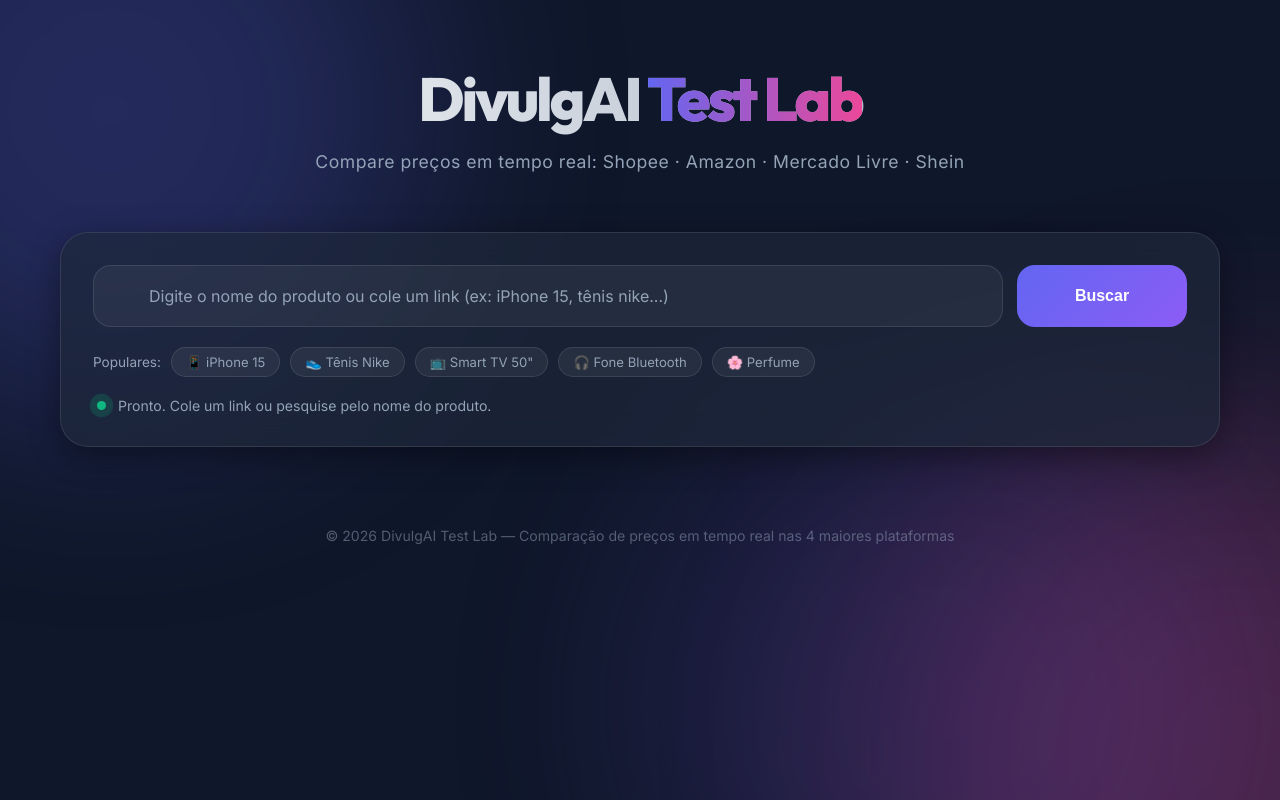
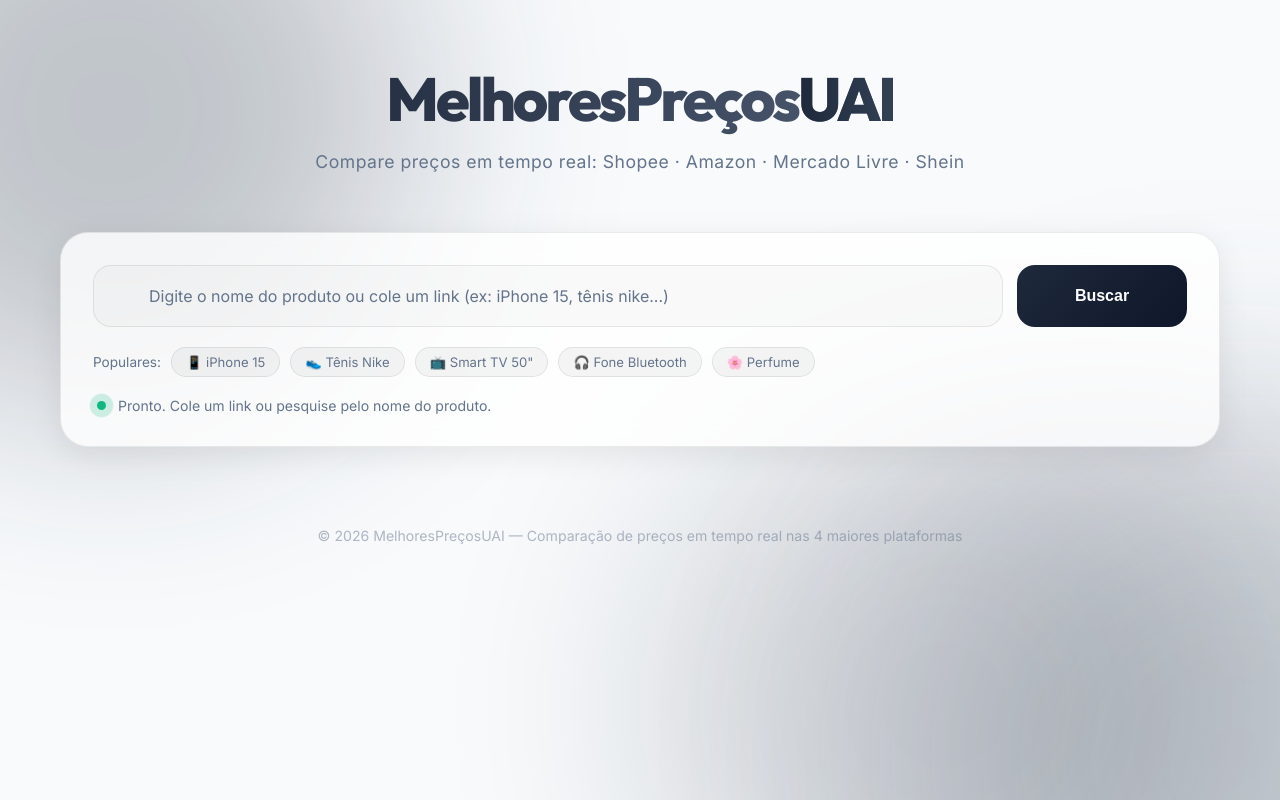
Before and after one commit to pedrobolado2023/pesquisalink, a website: page public/index.html in a window 1280 px wide. Drawn offline with Linux system fonts and the light colour scheme; some icons are missing.

Commit message:
style: update brand to MelhoresPreçosUAI and switch to light theme with black accents

```diff
--- a/public/index.html
+++ b/public/index.html
@@ -3,8 +3,8 @@
 <head>
     <meta charset="UTF-8">
     <meta name="viewport" content="width=device-width, initial-scale=1.0">
-    <meta name="description" content="DivulgAI Test Lab - Compare preços de produtos em Shopee, Amazon, Mercado Livre e Shein em tempo real.">
-    <title>DivulgAI Test Lab | Comparador de Preços</title>
+    <meta name="description" content="MelhoresPreçosUAI - Compare preços de produtos em Shopee, Amazon, Mercado Livre e Shein em tempo real.">
+    <title>MelhoresPreçosUAI | Comparador de Preços</title>
     <link rel="stylesheet" href="style.css">
     <link rel="preconnect" href="https://fonts.googleapis.com">
     <link rel="preconnect" href="https://fonts.gstatic.com" crossorigin>
@@ -20,7 +20,7 @@
 
     <main class="container">
         <header class="hero">
-            <h1 class="logo">DivulgAI <span>Test Lab</span></h1>
+            <h1 class="logo">MelhoresPreços<span>UAI</span></h1>
             <p class="subtitle">Compare preços em tempo real: Shopee · Amazon · Mercado Livre · Shein</p>
         </header>
 
@@ -114,7 +114,7 @@
         </section>
 
         <footer class="footer">
-            <p>© 2026 DivulgAI Test Lab &mdash; Comparação de preços em tempo real nas 4 maiores plataformas</p>
+            <p>© 2026 MelhoresPreçosUAI &mdash; Comparação de preços em tempo real nas 4 maiores plataformas</p>
         </footer>
     </main>
 
--- a/public/style.css
+++ b/public/style.css
@@ -1,13 +1,13 @@
 :root {
-    --primary: #6366f1;
-    --secondary: #ec4899;
-    --accent: #8b5cf6;
-    --bg-dark: #0f172a;
-    --card-bg: rgba(30, 41, 59, 0.7);
-    --text-main: #f8fafc;
-    --text-dim: #94a3b8;
-    --glass-border: rgba(255, 255, 255, 0.1);
-    --shadow: 0 8px 32px 0 rgba(0, 0, 0, 0.4);
+    --primary: #1e293b;
+    --secondary: #334155;
+    --accent: #0f172a;
+    --bg-dark: #f8fafc;
+    --card-bg: rgba(255, 255, 255, 0.8);
+    --text-main: #0f172a;
+    --text-dim: #64748b;
+    --glass-border: rgba(0, 0, 0, 0.08);
+    --shadow: 0 8px 32px 0 rgba(0, 0, 0, 0.08);
 
     /* Platform Colors */
     --shopee: #EE4D2D;
@@ -75,7 +75,7 @@
 .logo {
     font-size: 3.8rem;
     font-weight: 800;
-    background: linear-gradient(to right, #fff, #94a3b8);
+    background: linear-gradient(to right, #0f172a, #64748b);
     -webkit-background-clip: text;
     -webkit-text-fill-color: transparent;
     letter-spacing: -3px;
@@ -135,11 +135,11 @@
 
 input[type="text"] {
     width: 100%;
-    background: rgba(255, 255, 255, 0.05);
+    background: rgba(0, 0, 0, 0.02);
     border: 1px solid var(--glass-border);
     border-radius: 18px;
     padding: 20px 20px 20px 55px;
-    color: white;
+    color: var(--text-main);
     font-size: 1rem;
     font-family: 'Inter', sans-serif;
     transition: all 0.4s cubic-bezier(0.4, 0, 0.2, 1);
@@ -148,8 +148,8 @@
 input[type="text"]:focus {
     outline: none;
     border-color: var(--primary);
-    background: rgba(255, 255, 255, 0.09);
-    box-shadow: 0 0 30px rgba(99, 102, 241, 0.25);
+    background: rgba(0, 0, 0, 0.04);
+    box-shadow: 0 0 30px rgba(0, 0, 0, 0.08);
 }
 
 input[type="text"]::placeholder { color: var(--text-dim); }
@@ -195,7 +195,7 @@
 }
 
 .quick-tag {
-    background: rgba(255, 255, 255, 0.06);
+    background: rgba(0, 0, 0, 0.04);
     border: 1px solid var(--glass-border);
     color: var(--text-dim);
     padding: 6px 14px;
@@ -207,9 +207,9 @@
 }
 
 .quick-tag:hover {
-    background: rgba(99, 102, 241, 0.2);
+    background: rgba(0, 0, 0, 0.08);
     border-color: var(--primary);
-    color: white;
+    color: var(--text-main);
     transform: translateY(-2px);
 }
 
@@ -277,7 +277,7 @@
 .stat-count {
     font-weight: 800;
     font-size: 1.1rem;
-    color: white;
+    color: var(--text-main);
     min-width: 20px;
     text-align: right;
 }
@@ -378,7 +378,7 @@
     padding: 8px 18px;
     border-radius: 12px;
     border: 1px solid var(--glass-border);
-    background: rgba(255, 255, 255, 0.03);
+    background: rgba(0, 0, 0, 0.03);
     color: var(--text-dim);
     font-size: 0.85rem;
     font-weight: 500;
@@ -388,8 +388,8 @@
 }
 
 .filter-chip:hover {
-    background: rgba(255, 255, 255, 0.08);
-    color: white;
+    background: rgba(0, 0, 0, 0.08);
+    color: var(--text-main);
     transform: translateY(-2px);
 }
 
@@ -560,7 +560,7 @@
 .price-value {
     font-size: 1.75rem;
     font-weight: 800;
-    color: white;
+    color: var(--text-main);
     letter-spacing: -1px;
 }
 
@@ -587,17 +587,17 @@
 
 .btn-buy:hover {
     transform: scale(1.1);
-    box-shadow: 0 0 18px rgba(99, 102, 241, 0.5);
+    box-shadow: 0 0 18px rgba(0, 0, 0, 0.3);
 }
 
 .btn-copy {
-    background: rgba(255,255,255,0.08);
+    background: rgba(0,0,0,0.05);
     color: var(--text-dim);
 }
 
 .btn-copy:hover {
-    background: rgba(255,255,255,0.15);
-    color: white;
+    background: rgba(0,0,0,0.1);
+    color: var(--text-main);
     transform: scale(1.05);
 }
 
```
